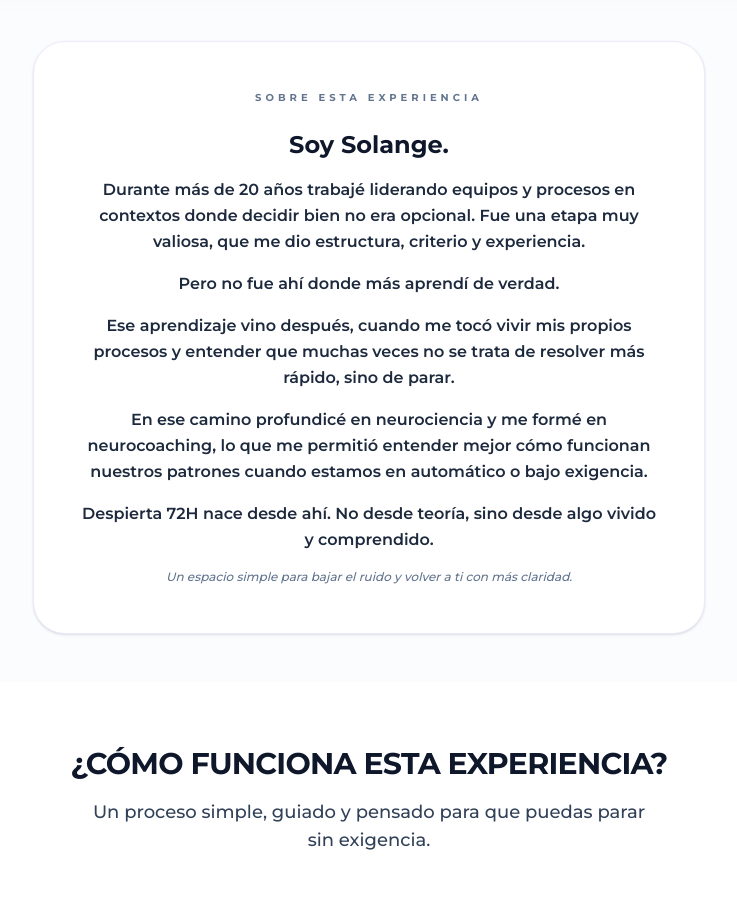
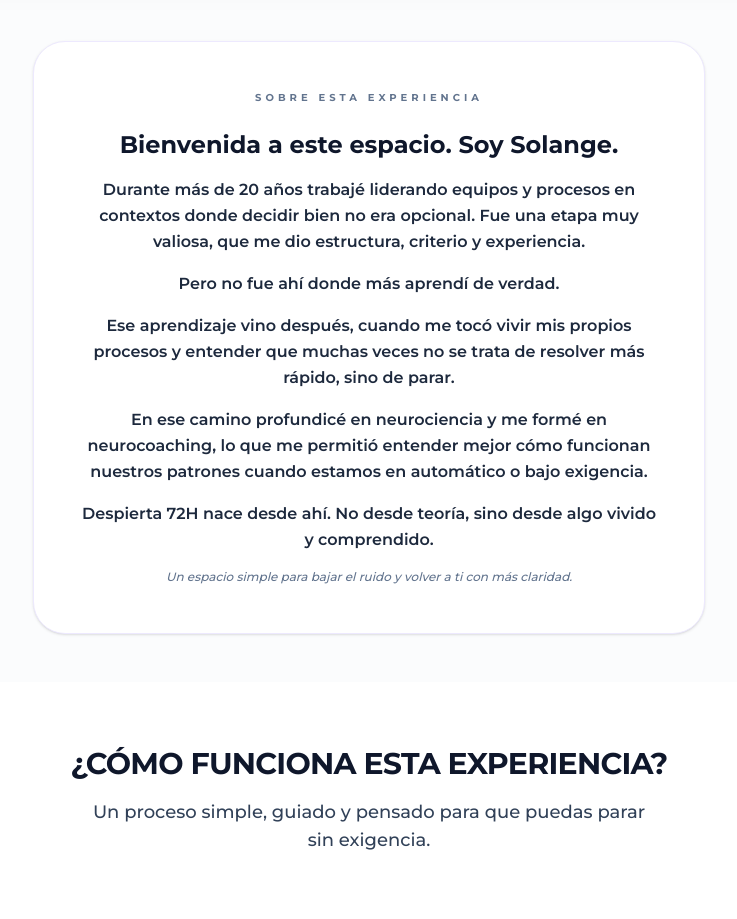
Before and after one commit to cursossolange/despierta-72h, a React (Vite) app: page / in a window 1280 px wide. Shown: the part 2080-2999 px from the top of the page, without its empty margins (271-1008 px from the left). Built offline with nearby package versions, Linux system fonts and the light colour scheme; no server answers.

Commit message:
Update LandingPage.tsx

```diff
--- a/src/components/LandingPage.tsx
+++ b/src/components/LandingPage.tsx
@@ -316,7 +316,7 @@ export default function LandingPage({ onPurchase }: LandingPageProps) {
           <div className="max-w-2xl mx-auto rounded-[2rem] bg-white border border-violet-100 p-8 md:p-12 shadow-sm flex flex-col items-center text-center">
             <h3 className="text-[10px] font-black text-slate-500 uppercase tracking-[0.4em] mb-6">Sobre esta experiencia</h3>
             <div className="space-y-4">
-              <p className="text-xl md:text-2xl font-black text-slate-900">Soy Solange.</p>
+              <p className="text-xl md:text-2xl font-black text-slate-900">Bienvenida a este espacio. Soy Solange.</p>
               <div className="text-sm md:text-base text-slate-800 leading-relaxed font-semibold space-y-4">
                 <p>Durante más de 20 años trabajé liderando equipos y procesos en contextos donde decidir bien no era opcional. Fue una etapa muy valiosa, que me dio estructura, criterio y experiencia.</p>
                 <p>Pero no fue ahí donde más aprendí de verdad.</p>
```
